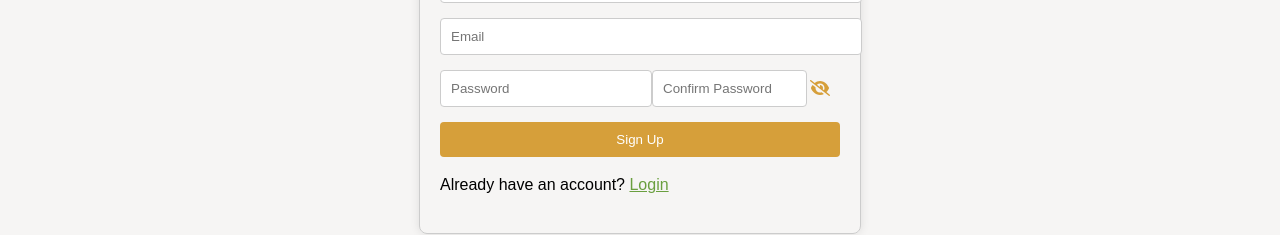
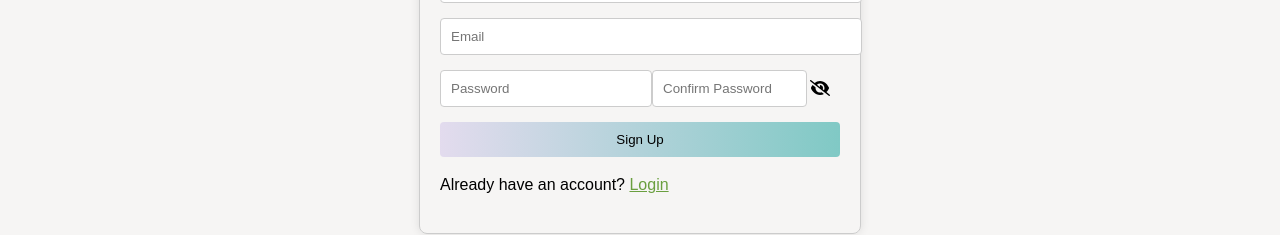
Before and after one commit to WanjikuN/tiketi-tamasha-client, a React (Create React App) app: page /signup in a window 1280 px wide. Shown: the part 347-582 px from the top of the page. Built offline with nearby package versions, Linux system fonts and the light colour scheme; no server answers.

Commit message:
update styling on authentication buttons

```diff
--- a/src/components/EventDetails.js
+++ b/src/components/EventDetails.js
@@ -65,7 +65,7 @@ const EventDetails = ({carts, removeFromCart}) => {
         </div>
     <div className="event-details-container">
       <div className="general-details">
-        <h2>{eventDetails.event_name}</h2>
+        <h2>{eventDetails.event_name.toUpperCase()}</h2>
         <p>Location: {eventDetails.location}</p>
         <p>Date: {startDate}</p>
         <p>Start Time: {startTime}</p>
--- a/src/styles/SignUp.css
+++ b/src/styles/SignUp.css
@@ -43,15 +43,15 @@
   margin-left: 15px;
   /* transform: translateY(-50%); */
   cursor: pointer;
-  color: #D69F3A;;
+
 }
 
 .authentication-button {
   width: 100%;
   padding: 10px;
-  background-color: #D69F3A;
+  background: linear-gradient(to right, #8760d02c, #3aafa9a0);
   border: 1px solid #be372824;
-  color: #fff;
+  color: black;
   border: none;
   border-radius: 4px;
   cursor: pointer;
```
